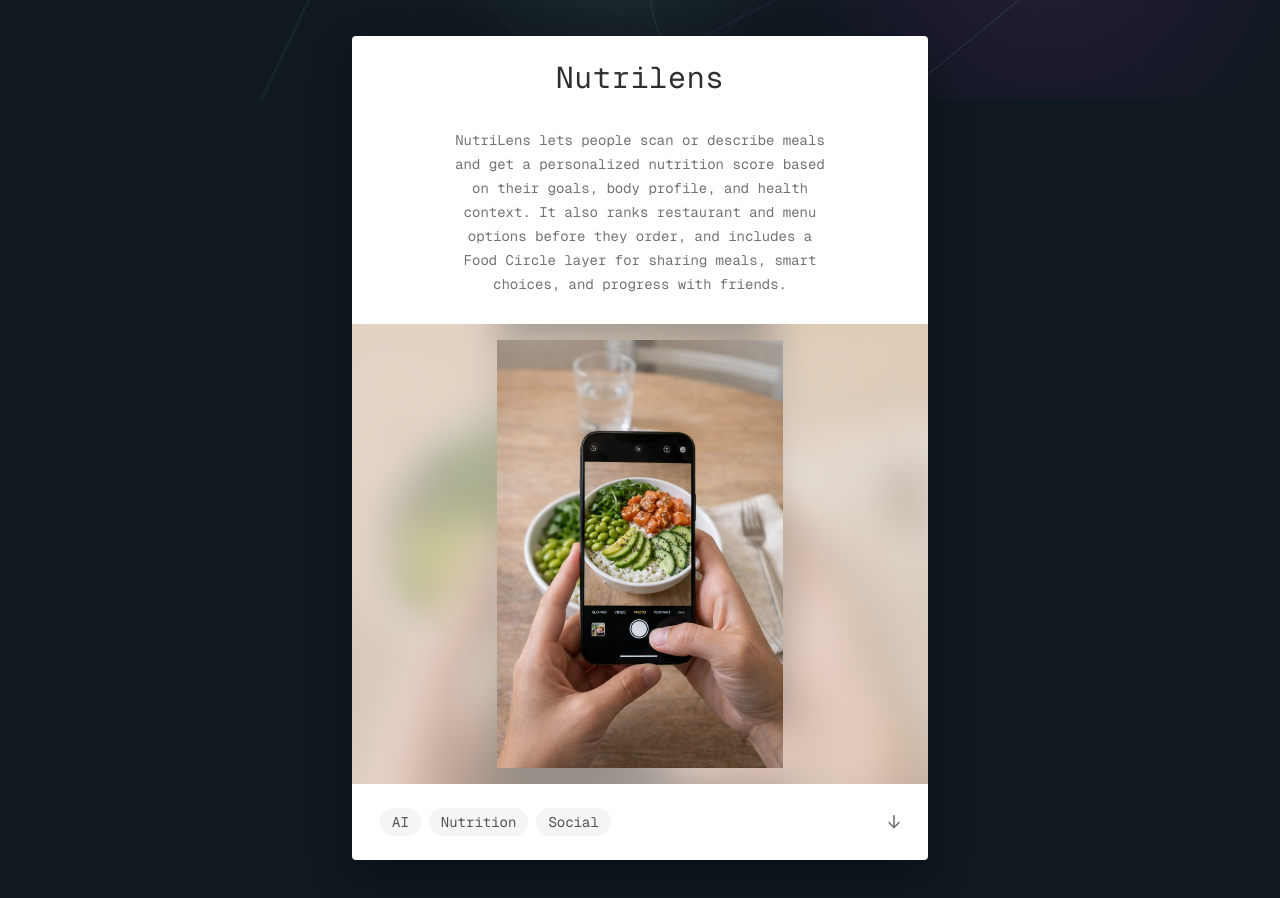
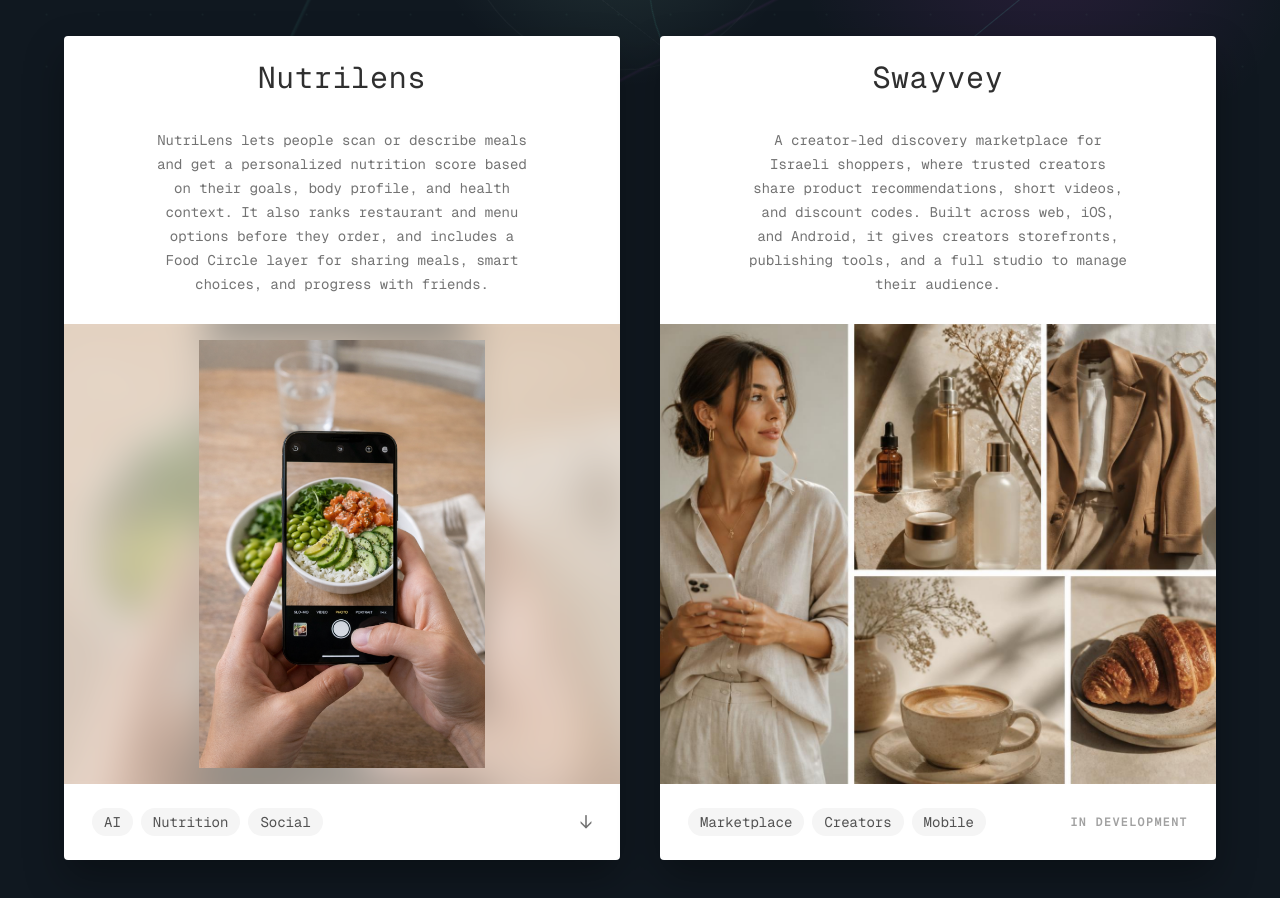
Before and after one commit to omriweinsteinPersonal/omriweinstein-website, a Next.js app: page / in a window 1280 px wide. Shown: the part 700-1598 px from the top of the page. Built offline with nearby package versions, Linux system fonts and the light colour scheme.

Commit message:
Add Swayvey to portfolio

```diff
--- a/app/layout.tsx
+++ b/app/layout.tsx
@@ -14,7 +14,7 @@ const geistMono = Geist_Mono({
 
 export const metadata: Metadata = {
   title: "Omri Weinstein",
-  description: "Creative coding, AI products, and practical tools.",
+  description: "AI products, marketplaces, and practical tools by Omri Weinstein.",
 };
 
 export default function RootLayout({
--- a/app/page.tsx
+++ b/app/page.tsx
@@ -7,6 +7,18 @@ const projects = [
       "NutriLens lets people scan or describe meals and get a personalized nutrition score based on their goals, body profile, and health context. It also ranks restaurant and menu options before they order, and includes a Food Circle layer for sharing meals, smart choices, and progress with friends.",
     url: "https://nutrilens.omriweinstein.com",
     tags: ["AI", "Nutrition", "Social"],
+    image: "/nutrilens-scan.png",
+    imageAlt: "Phone camera scanning a bowl of food",
+    imageClassName: "object-contain p-4",
+  },
+  {
+    name: "Swayvey",
+    description:
+      "A creator-led discovery marketplace for Israeli shoppers, where trusted creators share product recommendations, short videos, and discount codes. Built across web, iOS, and Android, it gives creators storefronts, publishing tools, and a full studio to manage their audience.",
+    tags: ["Marketplace", "Creators", "Mobile"],
+    image: "/swayvey-collage.jpg",
+    imageAlt: "Creator commerce and lifestyle product collage",
+    imageClassName: "object-cover",
   },
 ];
 
@@ -52,6 +64,12 @@ export default function Home() {
               NutriLens
             </a>
             <a
+              href="#swayvey"
+              className="rounded-full bg-gradient-to-r from-[#5eead4] via-[#38bdf8] to-[#a7f3d0] px-6 py-3 shadow-[0_14px_34px_rgba(56,189,248,0.24)] transition hover:-translate-y-0.5 hover:shadow-[0_18px_42px_rgba(94,234,212,0.28)]"
+            >
+              Swayvey
+            </a>
+            <a
               href="https://www.linkedin.com/in/omriweinstein/"
               target="_blank"
               rel="noreferrer"
@@ -73,13 +91,11 @@ export default function Home() {
         <div className="mx-auto max-w-6xl">
           <h2 className="sr-only">Projects</h2>
 
-          <div className="grid justify-items-center gap-10">
+          <div className="grid justify-items-center gap-10 lg:grid-cols-2">
             {projects.map((project) => (
-              <a
+              <article
                 key={project.name}
-                href={project.url}
-                target="_blank"
-                rel="noreferrer"
+                id={project.name === "Swayvey" ? "swayvey" : undefined}
                 className="group w-full max-w-xl overflow-hidden rounded bg-white text-[#2f2f2f] shadow-[0_18px_40px_rgba(0,0,0,0.32)] transition hover:-translate-y-1 hover:shadow-[0_24px_50px_rgba(0,0,0,0.42)]"
               >
                 <div className="px-7 pb-7 pt-6 text-center">
@@ -91,14 +107,18 @@ export default function Home() {
                   </p>
                 </div>
 
-                <div className="nutrilens-photo-frame relative h-[420px] overflow-hidden bg-[#eee4d7] sm:h-[460px]">
+                <div
+                  className={`relative h-[420px] overflow-hidden bg-[#eee4d7] sm:h-[460px] ${
+                    project.name === "Nutrilens" ? "nutrilens-photo-frame" : ""
+                  }`}
+                >
                   <Image
-                    src="/nutrilens-scan.png"
-                    alt="Phone camera scanning a bowl of food"
+                    src={project.image}
+                    alt={project.imageAlt}
                     fill
-                    sizes="(min-width: 768px) 576px, calc(100vw - 48px)"
+                    sizes="(min-width: 1024px) 50vw, (min-width: 768px) 576px, calc(100vw - 48px)"
                     unoptimized
-                    className="object-contain p-4 transition duration-500 group-hover:scale-[1.02]"
+                    className={`${project.imageClassName} transition duration-500 group-hover:scale-[1.02]`}
                   />
                 </div>
 
@@ -113,11 +133,23 @@ export default function Home() {
                       </span>
                     ))}
                   </div>
-                  <span className="text-xl text-neutral-500 transition group-hover:translate-y-1">
-                    ↓
-                  </span>
+                  {project.url ? (
+                    <a
+                      href={project.url}
+                      target="_blank"
+                      rel="noreferrer"
+                      className="text-xl text-neutral-500 transition hover:translate-y-1 hover:text-neutral-900"
+                      aria-label={`Open ${project.name}`}
+                    >
+                      ↓
+                    </a>
+                  ) : (
+                    <span className="font-mono text-xs font-semibold uppercase tracking-widest text-neutral-400">
+                      In development
+                    </span>
+                  )}
                 </div>
-              </a>
+              </article>
             ))}
           </div>
         </div>
```
Also changed, not shown: public/swayvey-collage.jpg (added).
